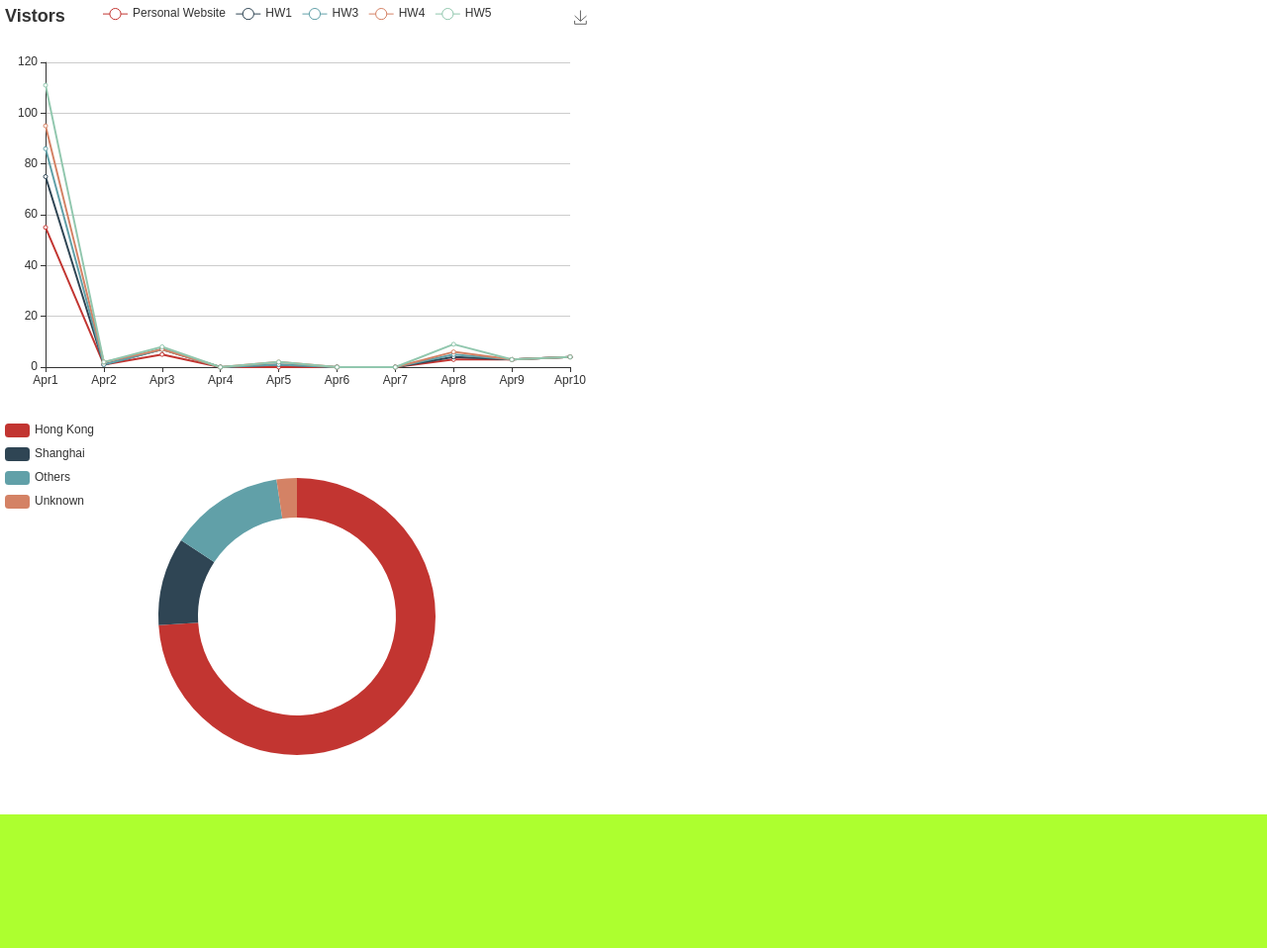
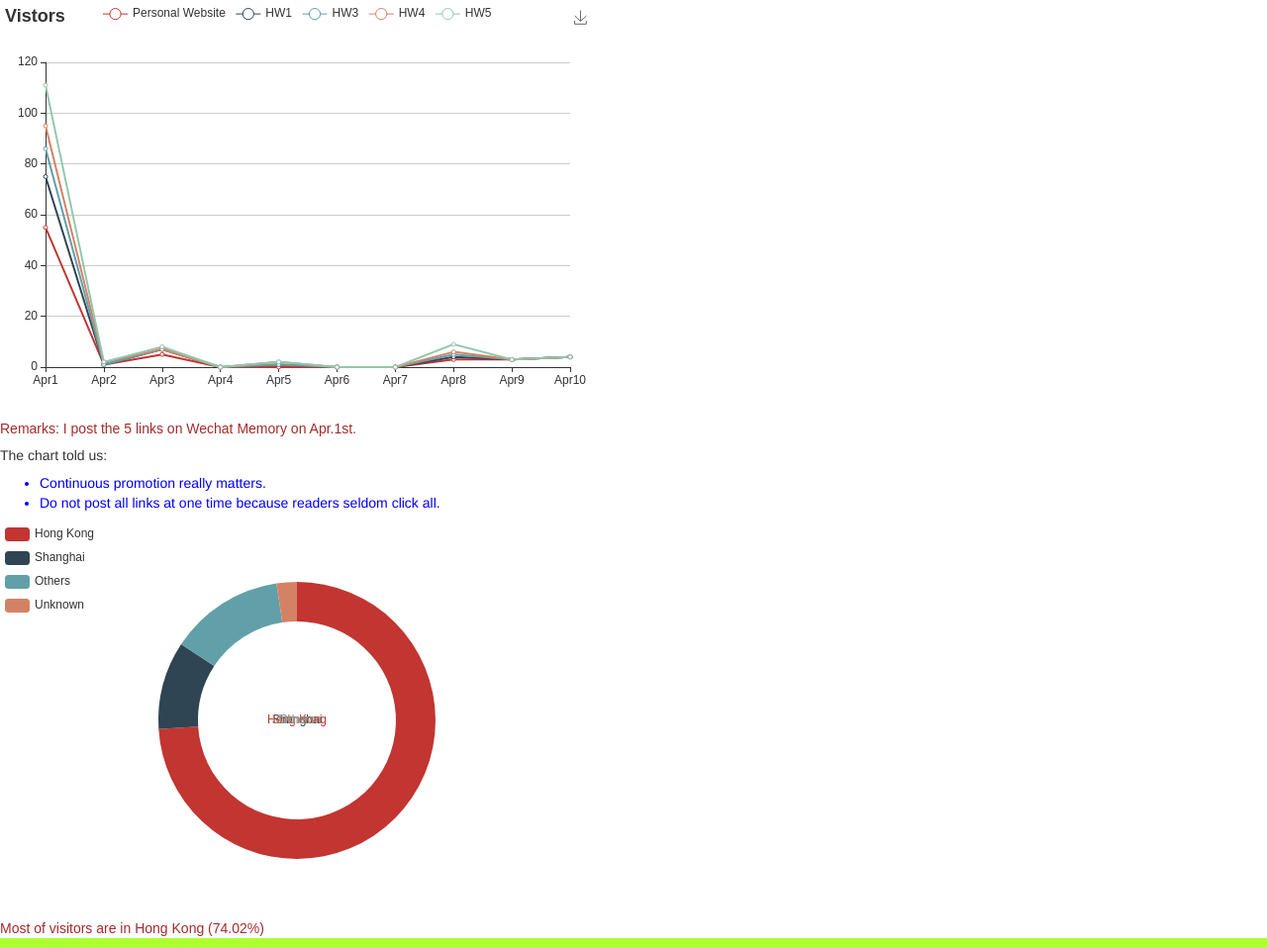
Before and after one commit to evalau1996/homework6, a plain HTML site: page index.html in a window 1280 px wide. Shown: the part 392-1350 px from the top of the page at 99% size. Before the commit the page ends 1215 px from the top, so only its background shows below. Drawn offline with nearby package versions, Linux system fonts and the light colour scheme; a script that the page names is missing.

Commit message:
21:36 01/05/2017

```diff
--- a/index.html
+++ b/index.html
@@ -103,7 +103,15 @@
         //使用剛指定的配置項和數據顯示圖表
         myChart1.setOption(option);
     </script>
-    <br>
+    <div class="suggestion" style="text-align: left"><br>
+        <p>Remarks: I post the 5 links on Wechat Memory on Apr.1st. </p>
+        <h5>The chart told us:</h5>
+        <ul>
+            <li>Continuous promotion really matters.</li>
+            <li>Do not post all links at one time because readers seldom click all.</li>
+
+        </ul>
+    </div>
     <div id="main2" style="width:600px;height:400px;"></div>
     <script type="text/javascript">
         //基於準備好的dom，初始化echarts實例
@@ -126,7 +134,7 @@
                 avoidLabelOverlap: false,
                 label: {
                     normal: {
-                        show: false,
+                        show: true,
                         position: 'center'
                     },
                     emphasis: {
@@ -160,6 +168,9 @@
         //使用剛指定的配置項和數據顯示圖表
         myChart2.setOption(option);
     </script>
+    <div class="conclusion" style="text-align: left">
+        <p>Most of visitors are in Hong Kong (74.02%)</p>
+    </div>
 </body>
 
 </html>
--- a/style.css
+++ b/style.css
@@ -17,3 +17,8 @@ h1 {
 ul {
     color: blue;
 }
+
+p {
+    color: brown;
+    font-family: Arial, Helvetica, sans-serif；
+}
```
